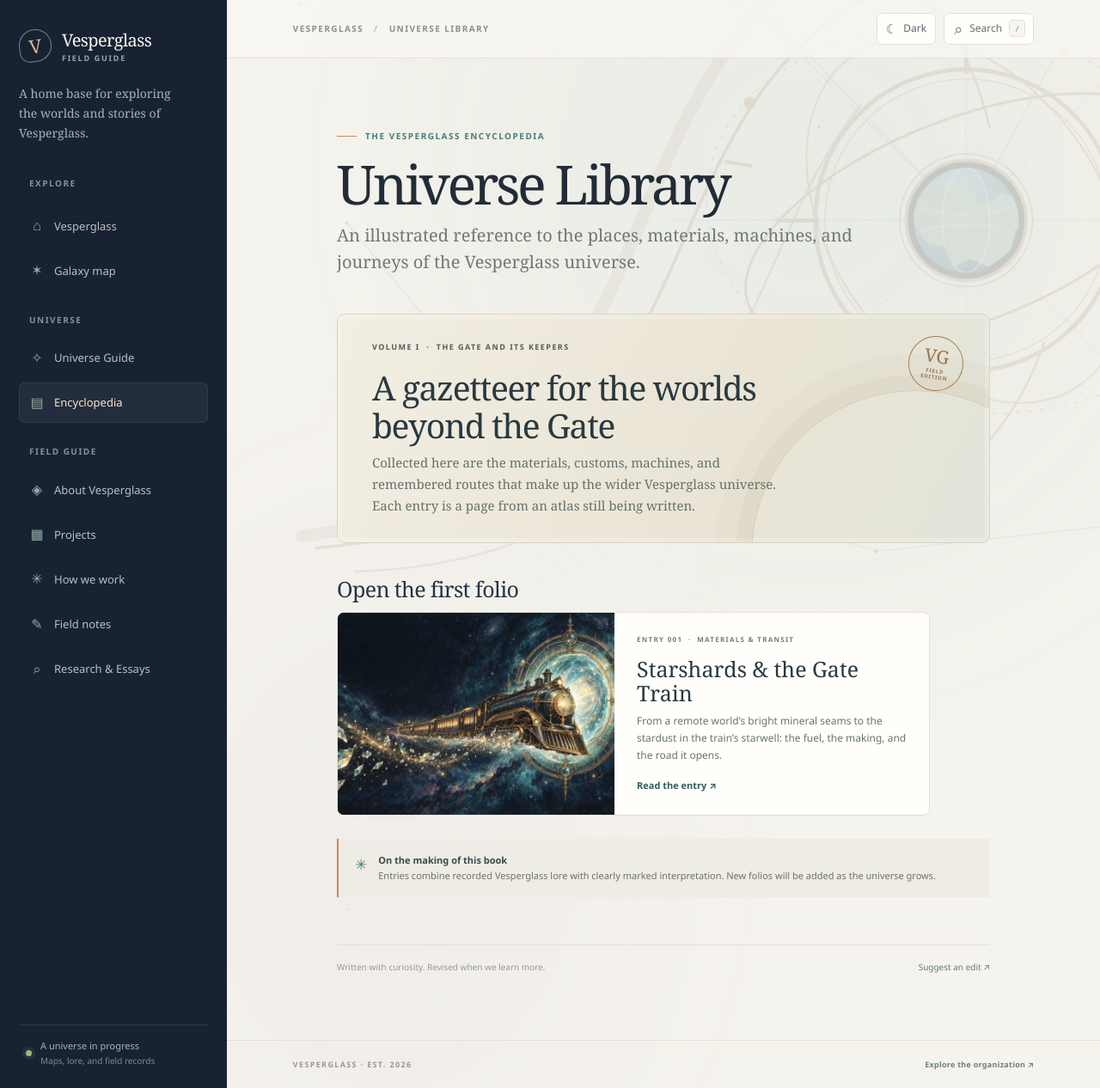
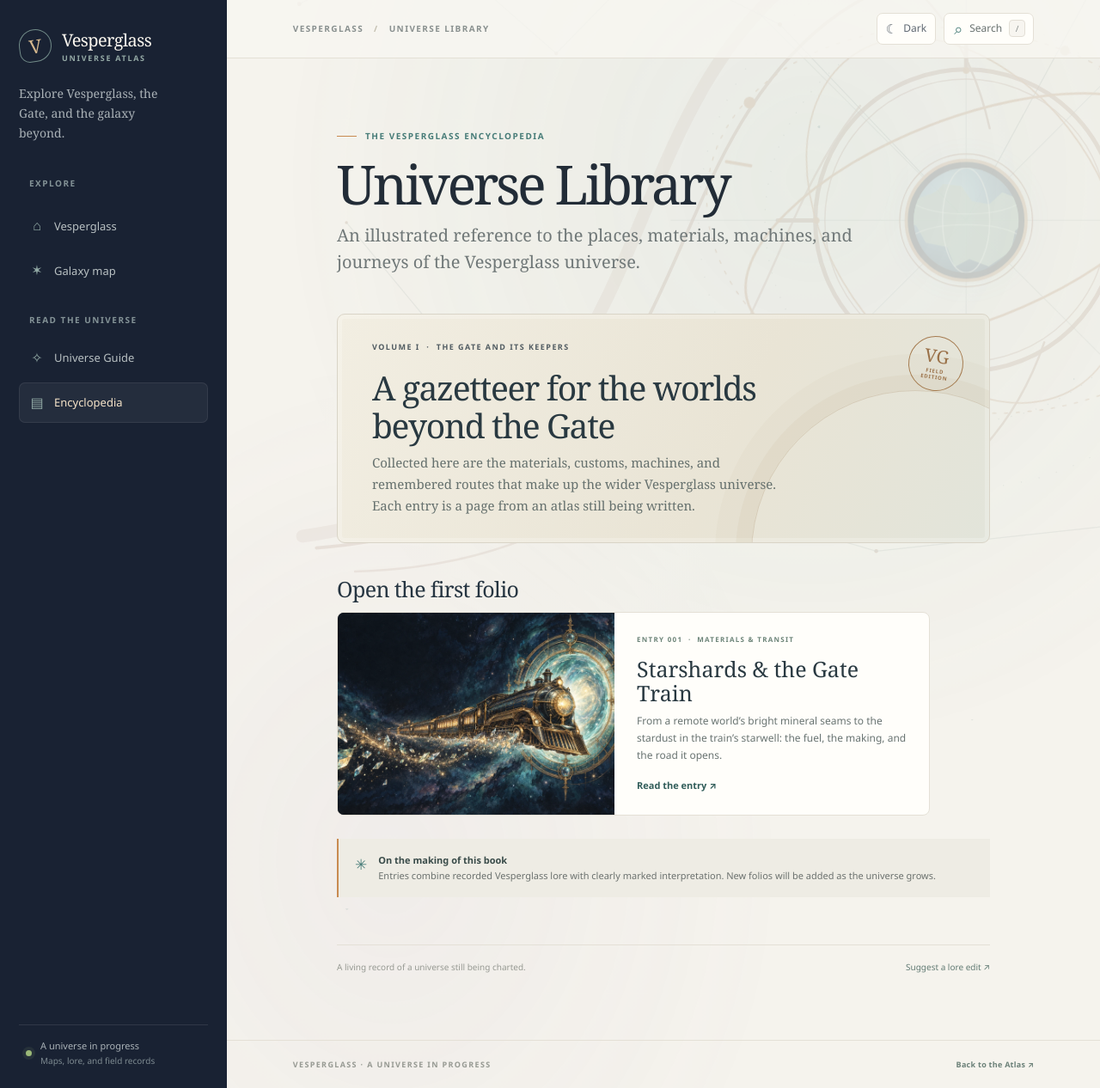
Before and after one commit to vesperglass/vesperglass.github.io, a Jekyll site: the page built from library.md, in a window 1280 px wide and 1266 px high. Shown: the whole window at 86% size. Built offline with Jekyll 4.4.1, drawn with Linux system fonts in a browser that asks for light colours.

Commit message:
Focus site on Vesperglass universe

```diff
--- a/_config.yml
+++ b/_config.yml
@@ -1,5 +1,5 @@
-title: Vesperglass Field Guide
-description: A calm, searchable wiki for useful tools, experiments, and ideas.
+title: Vesperglass Universe
+description: Explore the floating world of Vesperglass, its Gate, and the stars beyond.
 url: https://vesperglass.github.io
 baseurl: ""
 markdown: kramdown
--- a/_includes/sim-viewer.html
+++ b/_includes/sim-viewer.html
@@ -1,6 +1,6 @@
 <section class="sim-viewer" aria-label="Vesperglass simulation viewer">
   <nav class="sim-switcher sim-glass-panel" aria-label="Simulation views">
-    <a class="sim-switcher__brand" href="{{ '/' | relative_url }}" aria-label="Vesperglass Field Guide home"><span>V</span><strong>VESPERGLASS</strong></a>
+    <a class="sim-switcher__brand" href="{{ '/' | relative_url }}" aria-label="Vesperglass Universe home"><span>V</span><strong>VESPERGLASS</strong></a>
     <div class="sim-switcher__views">
       <button type="button" data-sim-navigate="vesperglass" aria-current="page"><span aria-hidden="true">⌂</span> Vesperglass</button>
       <button type="button" data-sim-navigate="galaxy"><span aria-hidden="true">✶</span> Galaxy</button>
@@ -12,7 +12,7 @@
   <section class="sim-scene sim-scene--atlas" data-sim-scene="vesperglass" aria-label="Vesperglass atlas">
     <div class="atlas-map-card">
       <div class="atlas-map-toolbar">
-        <div><span class="atlas-map-overline">THE ELSEWHERE ATLAS</span><strong>Vesperglass and its neighboring ideas</strong></div>
+        <div><span class="atlas-map-overline">THE VESPERGLASS ATLAS</span><strong>Vesperglass, its Gate, and the worlds beyond</strong></div>
         <div class="atlas-map-actions">
           <button class="atlas-reset" id="atlas-reset" type="button">Reset view <span aria-hidden="true">⟲</span></button>
           <button class="atlas-sound" id="atlas-sound" type="button" aria-label="Turn portal sound on" aria-pressed="false">Sound off <span aria-hidden="true">♪</span></button>
--- a/_layouts/default.html
+++ b/_layouts/default.html
@@ -38,13 +38,13 @@
 
 </script>
 
-  <link rel="stylesheet" href="{{ '/assets/site.css' | relative_url }}?v=20261023-cartographer-2">
+  <link rel="stylesheet" href="{{ '/assets/site.css' | relative_url }}?v=20261025-universe-focus-1">
 
   {% if page.atlas_enabled %}
 
   <link rel="stylesheet" href="{{ '/assets/leaflet/leaflet.css' | relative_url }}?v=1.9.4">
 
-  <link rel="stylesheet" href="{{ '/assets/atlas-map.css' | relative_url }}?v=20261025-unified-viewer-1">
+  <link rel="stylesheet" href="{{ '/assets/atlas-map.css' | relative_url }}?v=20261025-universe-focus-1">
 
   {% endif %}
 
@@ -52,24 +52,24 @@
 
   <link rel="stylesheet" href="{{ '/assets/leaflet/leaflet.css' | relative_url }}?v=1.9.4">
 
-  <link rel="stylesheet" href="{{ '/assets/galaxy-map.css' | relative_url }}?v=20261025-unified-viewer-1">
+  <link rel="stylesheet" href="{{ '/assets/galaxy-map.css' | relative_url }}?v=20261025-universe-focus-1">
 
   {% endif %}
 
   {% if page.sim_enabled %}
   <link rel="stylesheet" href="{{ '/assets/leaflet/leaflet.css' | relative_url }}?v=1.9.4">
-  <link rel="stylesheet" href="{{ '/assets/atlas-map.css' | relative_url }}?v=20261025-unified-viewer-1">
-  <link rel="stylesheet" href="{{ '/assets/galaxy-map.css' | relative_url }}?v=20261025-unified-viewer-1">
+  <link rel="stylesheet" href="{{ '/assets/atlas-map.css' | relative_url }}?v=20261025-universe-focus-1">
+  <link rel="stylesheet" href="{{ '/assets/galaxy-map.css' | relative_url }}?v=20261025-universe-focus-1">
   <link rel="stylesheet" href="{{ '/assets/sim-viewer.css' | relative_url }}?v=20261025-viewer-2-home">
   {% endif %}
 
-  <script defer src="{{ '/assets/site.js' | relative_url }}?v=20261023-research"></script>
+  <script defer src="{{ '/assets/site.js' | relative_url }}?v=20261025-universe-focus-1"></script>
 
   {% if page.atlas_enabled %}
 
   <script defer src="{{ '/assets/leaflet/leaflet.js' | relative_url }}?v=1.9.4"></script>
 
-  <script defer src="{{ '/assets/atlas-map.js' | relative_url }}?v=20261024-fixed-turn-radius-1"></script>
+    <script defer src="{{ '/assets/atlas-map.js' | relative_url }}?v=20261025-universe-focus-1"></script>
 
   {% endif %}
 
@@ -83,7 +83,7 @@
 
   {% if page.sim_enabled %}
   <script defer src="{{ '/assets/leaflet/leaflet.js' | relative_url }}?v=1.9.4"></script>
-  <script defer src="{{ '/assets/atlas-map.js' | relative_url }}?v=20261024-fixed-turn-radius-1"></script>
+  <script defer src="{{ '/assets/atlas-map.js' | relative_url }}?v=20261025-universe-focus-1"></script>
   <script defer src="{{ '/assets/galaxy-map.js' | relative_url }}?v=20261025-unified-viewer-1"></script>
   <script defer src="{{ '/assets/sim-viewer.js' | relative_url }}?v=20261025-viewer-1"></script>
   {% endif %}
@@ -226,31 +226,25 @@
 
     <aside class="sidebar" aria-label="Site navigation">
 
-      <a class="brand" href="{{ '/' | relative_url }}" aria-label="Vesperglass Field Guide home">
+      <a class="brand" href="{{ '/' | relative_url }}" aria-label="Vesperglass Universe home">
 
         <span class="brand-mark" aria-hidden="true">V</span>
 
-        <span class="brand-name">Vesperglass<span>FIELD GUIDE</span></span>
+        <span class="brand-name">Vesperglass<span>UNIVERSE ATLAS</span></span>
 
       </a>
 
-      <p class="sidebar-intro">A home base for exploring the worlds and stories of Vesperglass.</p>
+      <p class="sidebar-intro">Explore Vesperglass, the Gate, and the galaxy beyond.</p>
 
       <nav class="side-nav">
         <div class="nav-label">EXPLORE</div>
         <a href="{{ '/' | relative_url }}"{% if page.url == '/' %} class="active" aria-current="page"{% endif %}><span class="nav-icon">⌂</span>Vesperglass</a>
         <a href="{{ '/sim/#galaxy' | relative_url }}"{% if page.url == '/sim/' or page.url == '/galaxy/' %} class="active" aria-current="page"{% endif %}><span class="nav-icon">✶</span>Galaxy map</a>
 
-        <div class="nav-label nav-label-spaced">UNIVERSE</div>
+        <div class="nav-label nav-label-spaced">READ THE UNIVERSE</div>
         <a href="{{ '/universe/' | relative_url }}"{% if page.url == '/universe/' %} class="active" aria-current="page"{% endif %}><span class="nav-icon">✧</span>Universe Guide</a>
         <a href="{{ '/library/' | relative_url }}"{% if page.url contains '/library/' %} class="active" aria-current="page"{% endif %}><span class="nav-icon">▤</span>Encyclopedia</a>
 
-        <div class="nav-label nav-label-spaced">FIELD GUIDE</div>
-        <a href="{{ '/about/' | relative_url }}"{% if page.url == '/about/' %} class="active" aria-current="page"{% endif %}><span class="nav-icon">◈</span>About Vesperglass</a>
-        <a href="{{ '/projects/' | relative_url }}"{% if page.url == '/projects/' %} class="active" aria-current="page"{% endif %}><span class="nav-icon">▦</span>Projects</a>
-        <a href="{{ '/principles/' | relative_url }}"{% if page.url == '/principles/' %} class="active" aria-current="page"{% endif %}><span class="nav-icon">✳</span>How we work</a>
-        <a href="{{ '/field-notes/' | relative_url }}"{% if page.url == '/field-notes/' %} class="active" aria-current="page"{% endif %}><span class="nav-icon">✎</span>Field notes</a>
-        <a href="{{ '/research/' | relative_url }}"{% if page.url contains '/research/' %} class="active" aria-current="page"{% endif %}><span class="nav-icon">⌕</span>Research &amp; Essays</a>
       </nav>
 
       <div class="sidebar-bottom"><span class="status-dot"></span><span>A universe in progress<br><small>Maps, lore, and field records</small></span></div>
@@ -279,7 +273,7 @@
 
         <article class="article{% if page.wide %} article--wide{% endif %}">
 
-          <div class="eyebrow"><span class="eyebrow-line"></span>{{ page.kicker | default: 'THE FIELD GUIDE' | escape }}</div>
+          <div class="eyebrow"><span class="eyebrow-line"></span>{{ page.kicker | default: 'THE VESPERGLASS UNIVERSE' | escape }}</div>
 
           <h1>{{ page.title | escape }}</h1>
 
@@ -287,13 +281,13 @@
 
           <div class="article-body">{{ content }}</div>
 
-          <footer class="article-footer"><span>Written with curiosity. Revised when we learn more.</span><a href="https://github.com/vesperglass/vesperglass.github.io/edit/main/{{ page.path }}">Suggest an edit <span aria-hidden="true">↗</span></a></footer>
+          <footer class="article-footer"><span>A living record of a universe still being charted.</span><a href="https://github.com/vesperglass/vesperglass.github.io/edit/main/{{ page.path }}">Suggest a lore edit <span aria-hidden="true">↗</span></a></footer>
 
         </article>
 
       </main>
 
-      <footer class="site-footer"><span>VESPERGLASS · EST. 2026</span><a href="https://github.com/vesperglass">Explore the organization <span aria-hidden="true">↗</span></a></footer>
+      <footer class="site-footer"><span>VESPERGLASS · A UNIVERSE IN PROGRESS</span><a href="{{ '/' | relative_url }}">Back to the Atlas <span aria-hidden="true">↗</span></a></footer>
 
     </div>
 
@@ -303,11 +297,11 @@
 
   <dialog class="search-dialog" id="search-dialog" aria-labelledby="search-title">
 
-    <div class="search-heading"><div><span class="eyebrow">FIND YOUR WAY</span><h2 id="search-title">Search the field guide</h2></div><button id="close-search" class="close-search" type="button" aria-label="Close search">×</button></div>
+    <div class="search-heading"><div><span class="eyebrow">FIND YOUR WAY</span><h2 id="search-title">Search the universe</h2></div><button id="close-search" class="close-search" type="button" aria-label="Close search">×</button></div>
 
     <label class="sr-only" for="search-input">Search pages</label>
 
-    <input id="search-input" type="search" placeholder="Try “projects” or “evidence”…" autocomplete="off">
+    <input id="search-input" type="search" placeholder="Try “starshards” or “worlds”…" autocomplete="off">
 
     <div id="search-results" class="search-results" aria-live="polite"><p class="search-hint">A few good words will do.</p></div>
 
--- a/assets/site.js
+++ b/assets/site.js
@@ -1,13 +1,7 @@
 (() => {
   const pages = [
-    { title: "Vesperglass Simulation", url: "/", summary: "Enter the unified atlas and procedural galaxy viewer.", terms: "home beginning orientation map atlas galaxy simulation portal" },
-    { title: "About Vesperglass", url: "/about/", summary: "What this workshop is for, who Orion is, and what this wiki collects.", terms: "about orion assistant workshop purpose" },
-    { title: "Projects", url: "/projects/", summary: "The repository directory and how new projects find their place.", terms: "repositories work experiments github" },
-    { title: "How we work", url: "/principles/", summary: "Curiosity, visible reasoning, usefulness, documentation, and revision.", terms: "principles evidence sources assumptions process" },
-    { title: "Field notes", url: "/field-notes/", summary: "A simple guide to useful, sourced notes and discoveries.", terms: "notes findings sources date research" },
-    { title: "Research & Essays", url: "/research/", summary: "Source-led explorations that follow a question into history and meaning.", terms: "research essays studies culture history objects sky" },
-    { title: "Orion: A Figure in the Stars", url: "/research/orion/", summary: "The western constellation, its stars, and a specific Māori seasonal tradition centered on Rigel/Puanga.", terms: "orion constellation astronomy hunter stars rigel puanga maori Māori iwi season" },
-    { title: "The Hinge: A Quiet Axis", url: "/research/hinges/", summary: "Hinge mechanics, ancient examples, Latin cardo, and the hinge as a metaphor.", terms: "hinge mechanism pivot joint ancient history cardo metaphor poetry door louvre egypt roman" },
+    { title: "Vesperglass Atlas", url: "/", summary: "Explore the floating home, its landmarks, the Vesperglass Gate, and the train dock.", terms: "home atlas map workshop threshold house tideglass foundry garden observatory archive portal train dock" },
+    { title: "Galaxy Explorer", url: "/sim/#galaxy", summary: "Chart a repeatable procedural galaxy and inspect stars and their planetary systems.", terms: "galaxy stars planets systems exploration survey worlds map" },
     { title: "Universe Guide", url: "/universe/", summary: "A guide to known space, materials, vessels, and the planned expedition cycle.", terms: "universe guide lore atlas galaxy worlds systems starshards stardust train expeditions" },
     { title: "Universe Encyclopedia", url: "/library/", summary: "An illustrated reference to the places, materials, and journeys of Vesperglass.", terms: "library encyclopedia lore atlas universe fiction reference book" },
     { title: "Starshards & the Gate Train", url: "/library/starshards/", summary: "How starshards become stardust, and how the Gate train carries it between worlds.", terms: "starshard stardust fuel train portal gate tideglass foundry galaxy resource" }
@@ -26,7 +20,7 @@
     if (!q || !matches.length) {
       const hint = document.createElement("p");
       hint.className = "search-hint";
-      hint.textContent = q ? "No page found yet. Try a broader word." : "Try a topic such as projects, sources, or field notes.";
+      hint.textContent = q ? "No page found yet. Try a broader word." : "Try a place, material, vessel, or world.";
       results.append(hint);
       return;
     }
```
Also changed, not shown: about.md (deleted, +0 -24 lines), assets/atlas-map.js (+7 -7 lines), field-notes.md (deleted, +0 -46 lines), principles.md (deleted, +0 -17 lines), projects.md (deleted, +0 -24 lines), research.md (deleted, +0 -18 lines), research/hinges.md (deleted, +0 -35 lines), research/orion.md (deleted, +0 -30 lines), README.md.
